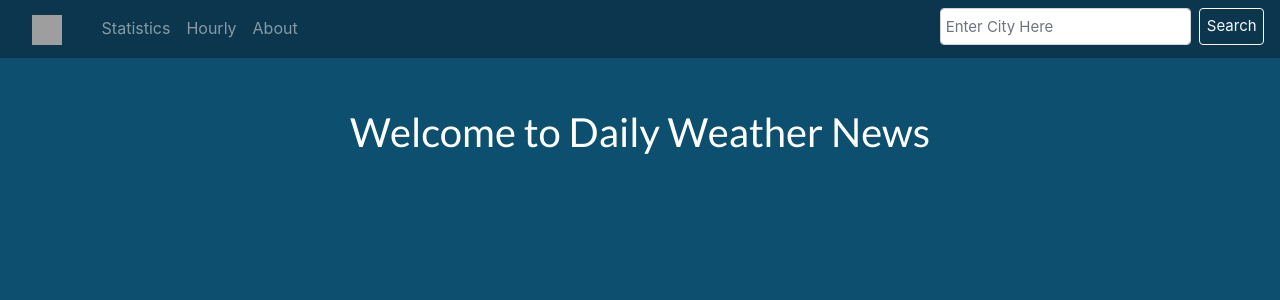
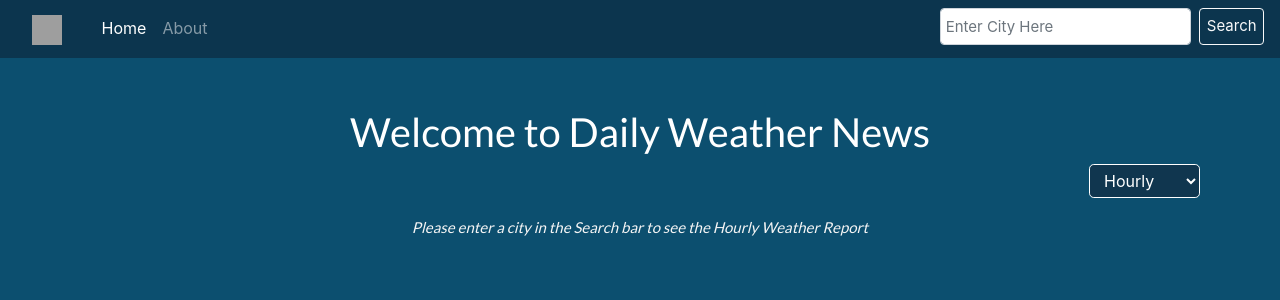
Before and after one commit to bojanstojmenovski/daily_weather_news, a React (Create React App) app: page / in a window 1280 px wide. Shown: the top 300 px of the page. Built offline with nearby package versions, Linux system fonts and the light colour scheme; grey boxes are pictures that could not be loaded; the HTML template or start-up script is replaced by a standard one.

Commit message:
Adding feature: Select type of data to be shown (Hourly/Statistics)

```diff
--- a/src/App.js
+++ b/src/App.js
@@ -5,8 +5,6 @@ import "bootstrap/dist/css/bootstrap.min.css";
 
 import Nav from "./components/Nav";
 import Home from "./components/Home";
-import Statistics from "./components/Statistics";
-import Hourly from "./components/Hourly";
 import About from "./components/About";
 import WeatherDataProvider from "./utilities/WeatherData";
 
@@ -18,8 +16,6 @@ function App() {
           <Nav />
           <Switch>
             <Route path={"/"} exact component={Home} />
-            <Route path={"/statistics"} component={Statistics} />
-            <Route path={"/hourly"} component={Hourly} />
             <Route path={"/about"} component={About} />
           </Switch>
         </WeatherDataProvider>
--- a/src/components/Home.jsx
+++ b/src/components/Home.jsx
@@ -1,9 +1,31 @@
-import React from "react";
+import React, { useState, useEffect } from 'react';
+import Hourly from "./Hourly"
+import Statistics from "./Statistics"
+import "./css/PageView.css"
 
 const Home = () => {
+  let [selectedComponent, setSelectedComponent] = useState("Hourly");
+
+  let renderSelectedComponent = (component) => {
+   if (component === "Hourly") {
+     return <Hourly/>
+   } else if (component === "Statistics") {
+     return <Statistics/>
+   }
+  }
+
+  useEffect(() => {
+    renderSelectedComponent(selectedComponent)
+  })
+
   return (
     <div className="home-div">
       <h1>Welcome to Daily Weather News</h1>
+      <select name="data-type" id="data-type-select" onChange={(e) => {setSelectedComponent(selectedComponent = e.target.value )}}>
+            <option>Hourly</option>
+            <option>Statistics</option>
+      </select>
+      {renderSelectedComponent(selectedComponent)}
     </div>
   );
 };
--- a/src/components/Hourly.jsx
+++ b/src/components/Hourly.jsx
@@ -7,14 +7,17 @@ const Hourly = () => {
 
   return (
     <div className="hourly-div">
-      <h1>Hourly Weather Report</h1>
-      <p>
+      {weatherData.city && ( <h1>Hourly Weather Report for {weatherData.city.name}</h1> )}
+      {weatherData.city && ( <p>
         {" "}
         <i>
           Here you can read the hourly weather report for the following days.
           Keep in mind that it is not actually every hour, but every 3 - 5 hours
         </i>{" "}
-      </p>
+      </p> )}
+      {!weatherData.city && ( <p>
+        <i>Please enter a city in the Search bar to see the Hourly Weather Report</i>
+      </p> )}
       {weatherData.list && (
         <div className="hourly-result">
           <div className="row">
--- a/src/components/NavLinks.jsx
+++ b/src/components/NavLinks.jsx
@@ -13,18 +13,12 @@ class NavLinks extends Component {
       navLinks: [
         {
           id: 1,
-          name: "Statistics",
-          path: "/statistics",
-          linkRef: this.statisticsRef,
+          name: "Home",
+          path: "/",
+          linkRef: this.homeRef,
         },
         {
           id: 2,
-          name: "Hourly",
-          path: "/hourly",
-          linkRef: this.hourlyRef,
-        },
-        {
-          id: 3,
           name: "About",
           path: "/about",
           linkRef: this.aboutRef,
@@ -34,8 +28,7 @@ class NavLinks extends Component {
   }
 
   onActivateItem = (item) => {
-    this.statisticsRef.classList.remove("active");
-    this.hourlyRef.classList.remove("active");
+    this.homeRef.classList.remove("active");
     this.aboutRef.classList.remove("active");
     item.classList.add("active");
   };
@@ -45,21 +38,12 @@ class NavLinks extends Component {
       <div className="nav-links">
         <ul className="navbar-nav mr-auto mt-lg-0">
           <li
-            className="nav-item"
-            ref={(li) => (this.statisticsRef = li)}
-            onClick={() => this.onActivateItem(this.statisticsRef)}
+            className="nav-item active"
+            ref={(li) => (this.homeRef = li)}
+            onClick={() => this.onActivateItem(this.homeRef)}
           >
-            <Link className="nav-link" to={"/statistics"}>
-              Statistics
-            </Link>
-          </li>
-          <li
-            className="nav-item"
-            ref={(li) => (this.hourlyRef = li)}
-            onClick={() => this.onActivateItem(this.hourlyRef)}
-          >
-            <Link className="nav-link" to={"/hourly"}>
-              Hourly
+            <Link className="nav-link" to={"/"}>
+              Home
             </Link>
           </li>
           <li
--- a/src/components/Statistics.jsx
+++ b/src/components/Statistics.jsx
@@ -3,14 +3,14 @@ import "./css/PageView.css";
 import { WeatherData } from "../utilities/WeatherData";
 
 const Statistics = () => {
-  const { calculatedStats } = useContext(WeatherData);
+  const { weatherData, calculatedStats } = useContext(WeatherData);
   const { temperature, humidity, warmestTime, coldestTime } = calculatedStats;
   return (
     <div className="stats-div">
-      <h1>Statistics of the day</h1>
-      <p>
+      {weatherData.city && ( <h1>Statistics of the day for {weatherData.city.name}</h1> )}
+      {!weatherData.city && ( <p>
         <i>Please enter a city in the Search bar to see the Daily Statistics</i>
-      </p>
+      </p> )}
       {temperature && (
         <div className="stats-result">
           <div className="row">
--- a/src/components/css/PageView.css
+++ b/src/components/css/PageView.css
@@ -3,14 +3,17 @@
   src: url(../css/fonts/Lato/Lato-Regular.ttf);
 }
 
-.stats-div h1,
-.hourly-div h1,
 .about-div h1,
 .home-div h1 {
   margin-top: 50px;
   font-family: Lato;
   font-weight: 500;
   color: white; /* #3c8196; */
+}
+
+.stats-div h1,
+.hourly-div h1 {
+  font-size: 2rem;
 }
 
 .stats-div p,
@@ -21,7 +24,7 @@
   font-size: 15px;
   font-weight: 300;
   color: whitesmoke;
-  margin: 30px 0;
+  margin: 60px 0;
 }
 
 .row {
@@ -31,6 +34,16 @@
 
 .row .col-md-2 {
   margin: auto;
+}
+
+#data-type-select {
+  float: right;
+  margin-right: 80px;
+  padding: 5px 10px;
+  background-color: #10364f;
+  color: white;
+  border: 1px solid;
+  border-radius: 0.3rem;
 }
 
 /* Statistics page */
@@ -67,7 +80,7 @@
   color: #a2cede;
 }
 
-/* Hourly page */
+/* Hourly  */
 .hourly-div {
   padding: 0 15px;
 }
@@ -105,9 +118,9 @@
 }
 
 @media only screen and (max-width: 1160px) {
-  /* Statistics Page */
+  /* Statistics  */
 
-  /* Hourly Page */
+  /* Hourly  */
   .row {
     display: flex;
     flex-flow: row nowrap;
@@ -121,12 +134,12 @@
 }
 
 @media only screen and (max-width: 769px) {
-  /* Statistics Page */
+  /* Statistics  */
   .stats-result .row .col-md-6 {
     font-size: 20px;
   }
 
-  /* Hourly Page */
+  /* Hourly  */
   .hourly-div .row {
     width: 95% !important;
   }
@@ -151,9 +164,9 @@
 }
 
 @media only screen and (max-width: 415px) {
-  /* Statistics Page */
+  /* Statistics  */
 
-  /* Hourly Page */
+  /* Hourly  */
   .hourly-div .row {
     width: 100% !important;
   }
```
